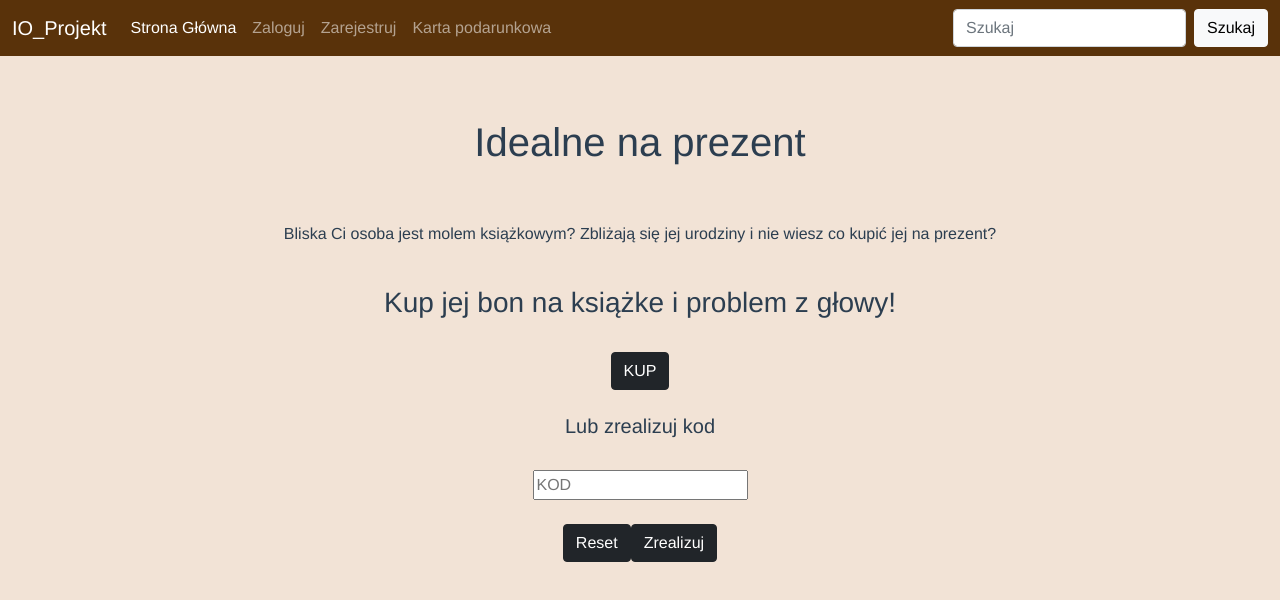
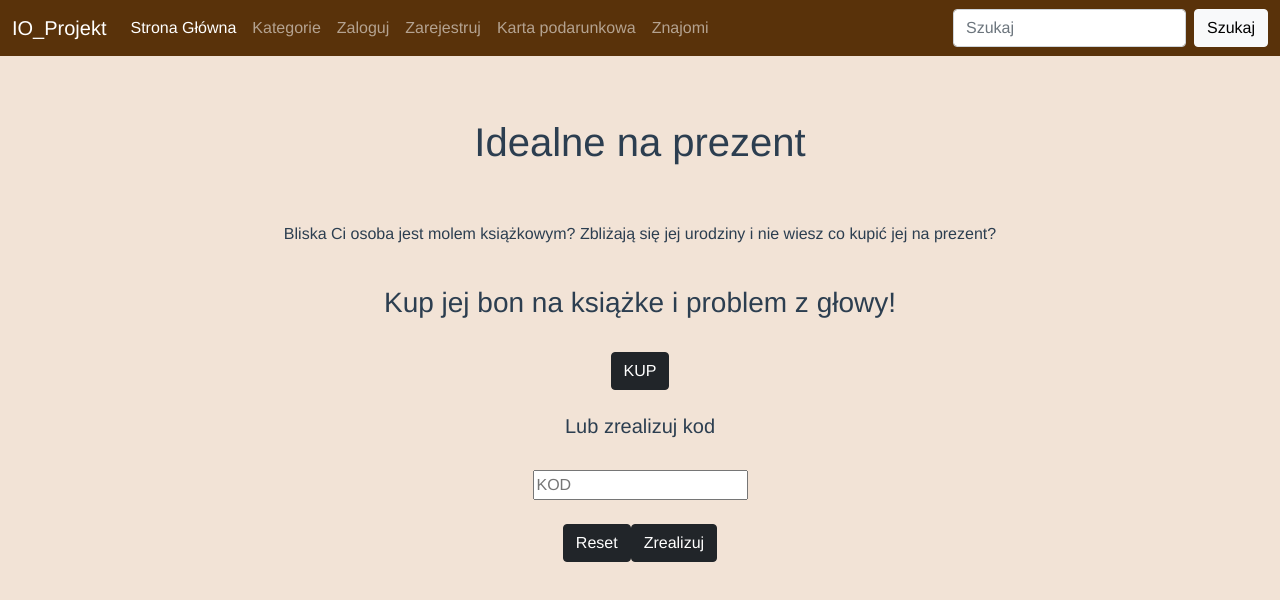
Before and after one commit to DryPanther/IO-Projekt, a Vue app in the folder io_projekt/: page /#/Karta in a window 1280 px wide. Shown: the top 600 px of the page. Built offline with nearby package versions, Linux system fonts and the light colour scheme.

Commit message:
aktualizacja paska nawigacji
aktualizacja paska nawigacji

```diff
--- a/io_projekt/src/components/Home.vue
+++ b/io_projekt/src/components/Home.vue
@@ -12,6 +12,9 @@
       <ul class="navbar-nav me-auto mb-2 mb-lg-0">
         <li class="nav-item">
           <a class="nav-link active" aria-current="page" href="/#/home">Strona Główna</a>
+        </li>
+         <li class="nav-item">
+          <a class="nav-link" href="/#/kategorie">Kategorie</a>
         </li>
         <li class="nav-item">
           <a class="nav-link" href="/#/login">Zaloguj</a>
--- a/io_projekt/src/components/Karta.vue
+++ b/io_projekt/src/components/Karta.vue
@@ -13,6 +13,9 @@
               <li class="nav-item">
                 <a class="nav-link active" aria-current="page" href="/#/home">Strona Główna</a>
               </li>
+               <li class="nav-item">
+          <a class="nav-link" href="/#/kategorie">Kategorie</a>
+        </li>
               <li class="nav-item">
                 <a class="nav-link" href="/#/login">Zaloguj</a>
               </li>
@@ -21,6 +24,9 @@
               </li>
               <li class="nav-item">
                 <a class="nav-link" href="/#/Karta">Karta podarunkowa</a>
+              </li>
+               <li class="nav-item">
+                <a class="nav-link" href="/#/Friends">Znajomi</a>
               </li>
             </ul>
               <form class="d-flex">
--- a/io_projekt/src/components/Kategorie.vue
+++ b/io_projekt/src/components/Kategorie.vue
@@ -11,6 +11,9 @@
       <ul class="navbar-nav me-auto mb-2 mb-lg-0">
         <li class="nav-item">
           <a class="nav-link active" aria-current="page" href="/#/home">Strona Główna</a>
+        </li>
+         <li class="nav-item">
+          <a class="nav-link" href="/#/kategorie">Kategorie</a>
         </li>
         <li class="nav-item">
           <a class="nav-link" href="/#/login">Zaloguj</a>
--- a/io_projekt/src/components/Login.vue
+++ b/io_projekt/src/components/Login.vue
@@ -11,6 +11,9 @@
       <ul class="navbar-nav me-auto mb-2 mb-lg-0">
         <li class="nav-item">
           <a class="nav-link active" aria-current="page" href="/#/home">Strona Główna</a>
+        </li>
+         <li class="nav-item">
+          <a class="nav-link" href="/#/kategorie">Kategorie</a>
         </li>
         <li class="nav-item">
           <a class="nav-link" href="/#/login">Zaloguj</a>
--- a/io_projekt/src/components/Register.vue
+++ b/io_projekt/src/components/Register.vue
@@ -11,6 +11,9 @@
       <ul class="navbar-nav me-auto mb-2 mb-lg-0">
         <li class="nav-item">
           <a class="nav-link active" aria-current="page" href="/#/home">Strona Główna</a>
+        </li>
+         <li class="nav-item">
+          <a class="nav-link" href="/#/kategorie">Kategorie</a>
         </li>
         <li class="nav-item">
           <a class="nav-link" href="/#/login">Zaloguj</a>
```
